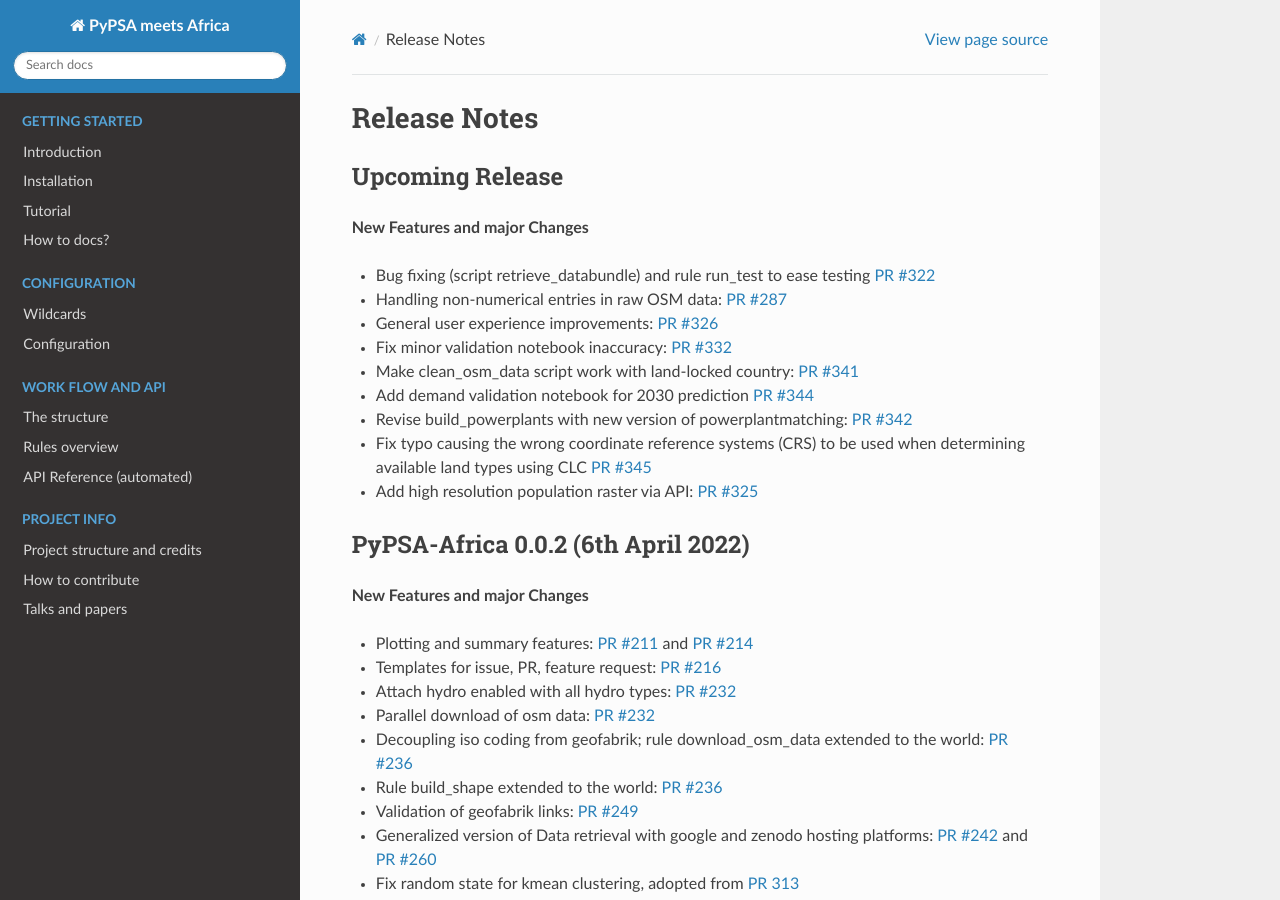
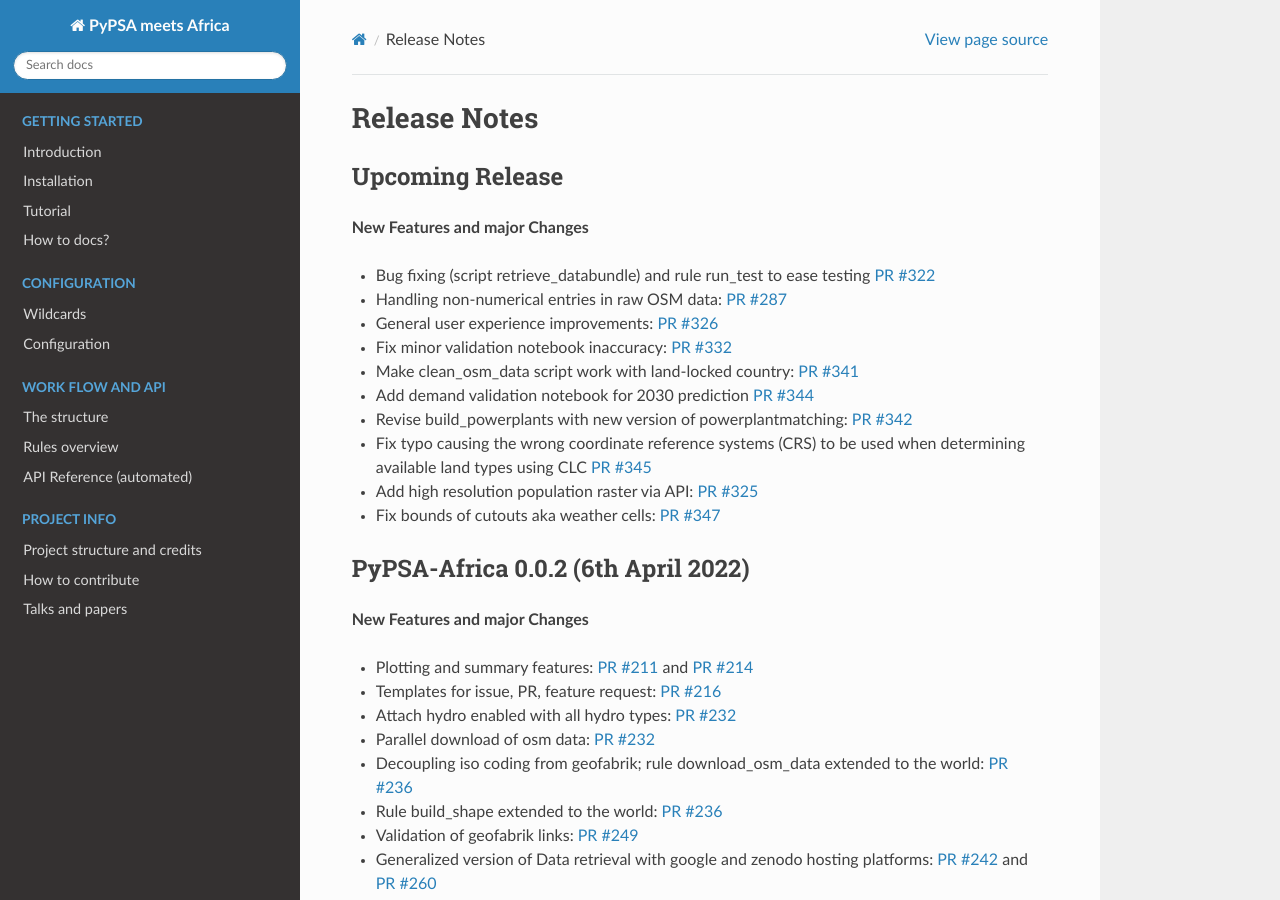
Before and after one commit to pypsa-meets-earth/pypsa-earth, a Sphinx documentation site: the page built from doc/release_notes.rst, in a window 1280 px wide and 900 px high. Built offline with Sphinx 7.4.7 and the Read the Docs theme 2.0.0, drawn with Linux system fonts in a browser that asks for light colours; pages that are not in the unit, such as notebooks, are missing from menus.

Commit message:
add release notes

```diff
--- a/doc/release_notes.rst
+++ b/doc/release_notes.rst
@@ -30,6 +30,8 @@
 * Fix typo causing the wrong coordinate reference systems (CRS) to be used when determining available land types using CLC `PR #345 <https://github.com/pypsa-meets-africa/pypsa-africa/pull/345>`__
 
 * Add high resolution population raster via API: `PR #325 <https://github.com/pypsa-meets-africa/pypsa-africa/pull/325>`__
+
+* Fix bounds of cutouts aka weather cells: `PR #347 <https://github.com/pypsa-meets-africa/pypsa-africa/pull/347>`_
 
 
 PyPSA-Africa 0.0.2 (6th April 2022)
```
